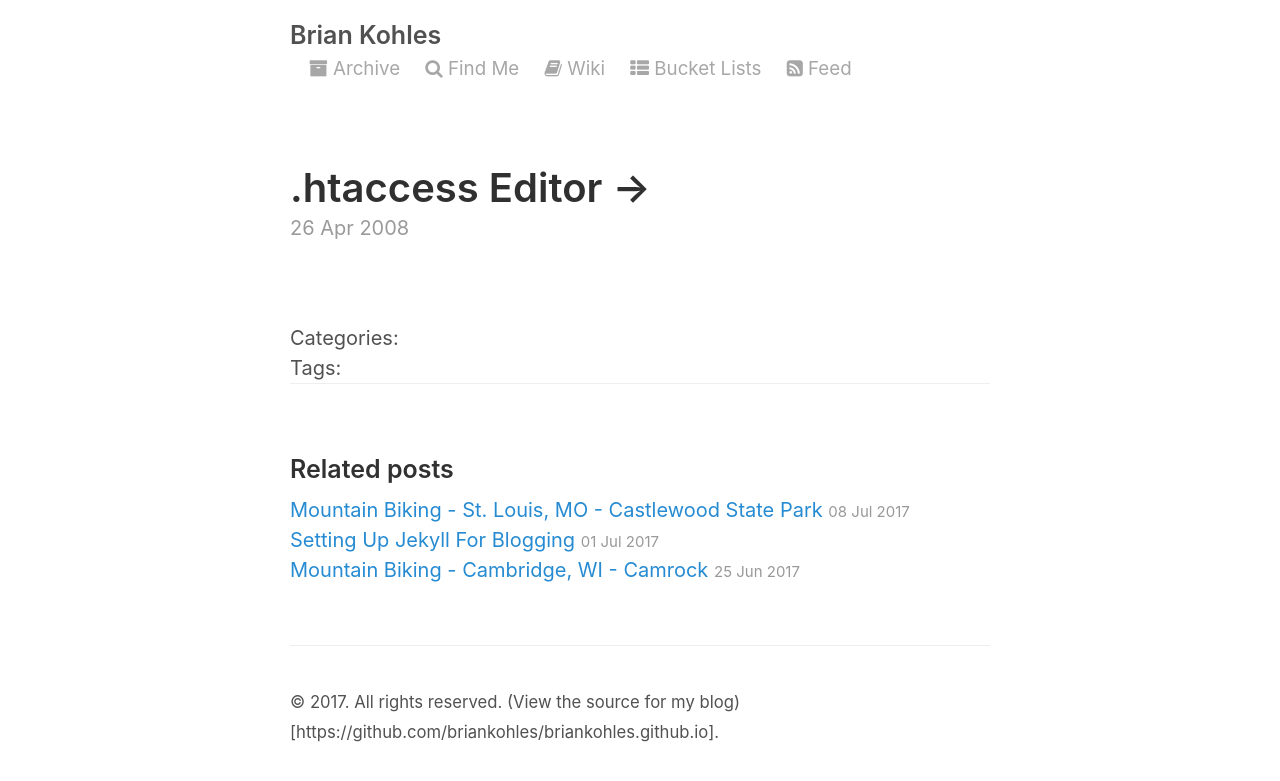
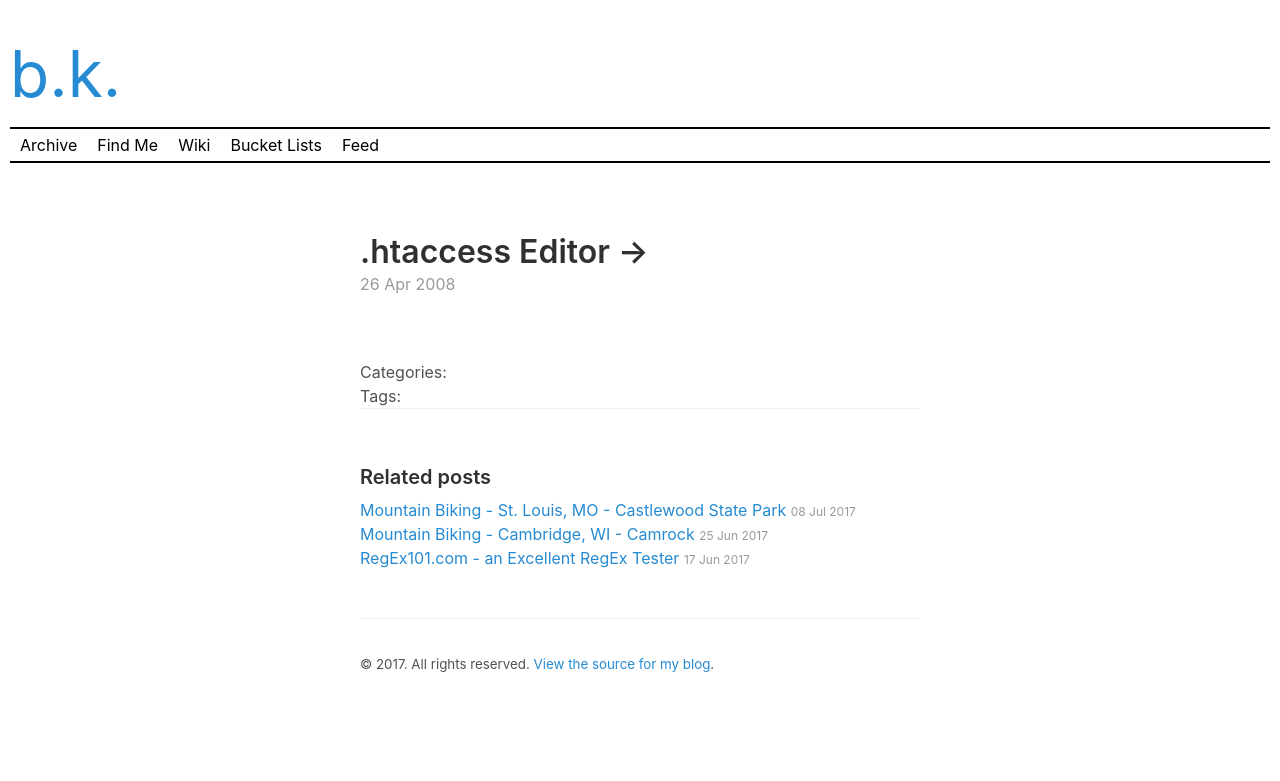
Before and after one commit to briankohles/briankohles.github.io, a Jekyll site: the page built from _posts/2008-04-26-htaccess-editor.md, in a window 1280 px wide. Shown: the top 781 px of the page. Built offline with Jekyll 4.4.1, drawn with Linux system fonts in a browser that asks for light colours.

Commit message:
working on layout

````diff
--- a/_layouts/default.html
+++ b/_layouts/default.html
@@ -23,25 +23,31 @@
   <script type="text/javascript" src="{{ site.baseurl }}/js/jquery.lightbox_me.js"></script>
 </head>
 <body>
+      <header class="masthead">
+        <div id="masthead-title">
+          <a href="{{ site.baseurl }}/" title="Home">b.k.</a><br clear="all" />
+        </div>
+        <div id="menubar">
+          <div id="menu">
+            <ul class="menu">
+              <li class="menuitem"><a href="/archive">Archive</a></li>
+              <li class="menuitem"><a href="/findMe">Find Me</a></li>
+              <li class="menuitem"><a href="/wiki">Wiki</a></li>
+              <li class="menuitem"><a href="/bucketlists">Bucket Lists</a></li>
+              <li class="menuitem"><a href="/atom.xml">Feed</a></li>
+          </ul>
+          </div>
+          <div id="searchbar">
+          </div>
+        </div>
+      </header>
     <div class="container content">
-      <header class="masthead">
-        <h3 class="masthead-title">
-          <a href="{{ site.baseurl }}/" title="Home">{{ site.title }}</a><br clear="all" />
-          <small>{{ site.tagline }}</small>
-&nbsp;&nbsp;&nbsp;<small><a href="/archive"><i class="fa fa-archive"></i> Archive</a></small>
-&nbsp;&nbsp;&nbsp;<small><a href="/findMe"><i class="fa fa-search"></i> Find Me</a></small>
-&nbsp;&nbsp;&nbsp;<small><a href="/wiki"><i class="fa fa-book"></i> Wiki</a></small>
-&nbsp;&nbsp;&nbsp;<small><a href="/bucketlists"><i class="fa fa-th-list"></i> Bucket Lists</a></small>
-&nbsp;&nbsp;&nbsp;<small><a href="/atom.xml"><i class="fa fa-rss-square"></i> Feed</a></small>
-
-        </h3>
-      </header>
       <main>
         {{ content }}
       </main>
       <footer class="footer">
         <small>
-          &copy; <time datetime="{{ site.time | date_to_xmlschema }}">{{ site.time | date: '%Y' }}</time>. All rights reserved. (View the source for my blog)[https://github.com/briankohles/briankohles.github.io].
+          &copy; <time datetime="{{ site.time | date_to_xmlschema }}">{{ site.time | date: '%Y' }}</time>. All rights reserved. <a href="https://github.com/briankohles/briankohles.github.io">View the source for my blog</a>.
         </small>
       </footer>
     </div>
--- a/_sass/_layout.scss
+++ b/_sass/_layout.scss
@@ -1,6 +1,10 @@
 // Layout
 //
 // Styles for managing the structural hierarchy of the site.
+
+body {
+  padding: 10px;
+}
 
 .container {
   max-width: 38rem;
@@ -11,5 +15,51 @@
 }
 
 footer {
-  margin-bottom: 2rem;
+  margin-bottom: 1rem;
 }
+
+#menubar {
+  width: 100%;
+  margin: 5px 0 5px 0;
+
+}
+
+#menu {
+
+}
+
+#searchbar {
+
+}
+
+
+ul.menu {
+    list-style-type: none;
+    margin: 0;
+    padding: 0;
+    overflow: hidden;
+    border-top: 2px black solid;
+    border-bottom: 2px black solid;
+}
+
+li.menuitem {
+    float: left;
+}
+
+li.menuitem a {
+    display: block;
+    color: black;
+    text-align: center;
+    padding: 4px 10px;
+    text-decoration: none;
+}
+
+/* Change the link color to #111 (black) on hover */
+li.menuitem a:hover {
+    background-color: #ccc;
+}
+
+#masthead-title {
+  font-size: 4rem;
+  margin: 0 auto 0 auto;
+}
--- a/_sass/_variables.scss
+++ b/_sass/_variables.scss
@@ -14,7 +14,7 @@
 $brown: #8f5536;
 
 $root-font-family: -apple-system, BlinkMacSystemFont, "Segoe UI", "Roboto", "Oxygen", "Ubuntu", "Cantarell", "Fira Sans", "Droid Sans", "Helvetica Neue", Arial, sans-serif;
-$root-font-size: 16px;
+$root-font-size: 62.5%;
 $root-line-height: 1.5;
 
 $body-color: #515151;
@@ -23,8 +23,8 @@
 
 $border-color: #e5e5e5;
 
-$large-breakpoint: 38em;
-$large-font-size: 20px;
+$large-breakpoint: 38rem;
+$large-font-size: 1rem;
 
 $code-font-family: Menlo, Monaco, "Courier New", monospace;
 $code-color: #bf616a;
--- a/_posts/2017-06-11-jekyll-setup.md
+++ b/_wiki/jekyll-setup.md
@@ -1,15 +1,12 @@
 ---
 title: Setting Up Jekyll For Blogging
-date: 2017-07-01
+date: 2017-07-14
 author: Brian Kohles
 tags: blog Jekyll
-categories: trips
-layout: post
-youtubeid: CCDIuZUfETc
+layout: page
 ---
 
-# Setting up Jekyll for Blogging
-Jekyll Docs
+## Jekyll Docs
 https://jekyllrb.com/docs/home/
 
 ## Using Poole
@@ -44,11 +41,14 @@
 
 
 Jekyll Internal Links
+{% highlight text %}{% raw %}
 [Some Link]({% post_url 2010-07-21-name-of-post %})
+{% endraw %}{% endhighlight %}
 
 ## Reponsive Video Embeds
 This post gives details about how to setup responsive video embeds.
-(Eduardo Boucas - Responsive Video Embeds)[https://eduardoboucas.com/blog/2016/12/21/responsive-video-embeds-jekyll.html]
-```
-{% include helpers/video.html url="https://www.youtube.com/embed/fy7q0klb0yI" width="560" height="315" %}
-```
+[Eduardo Boucas - Responsive Video Embeds](https://eduardoboucas.com/blog/2016/12/21/responsive-video-embeds-jekyll.html)
+
+{% highlight text %}{% raw %}
+{ % include helpers/video.html url="https://www.youtube.com/embed/fy7q0klb0yI" width="560" height="315" % }
+{% endraw %}{% endhighlight %}
````
